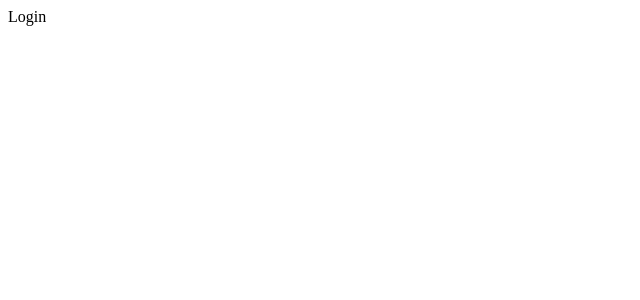
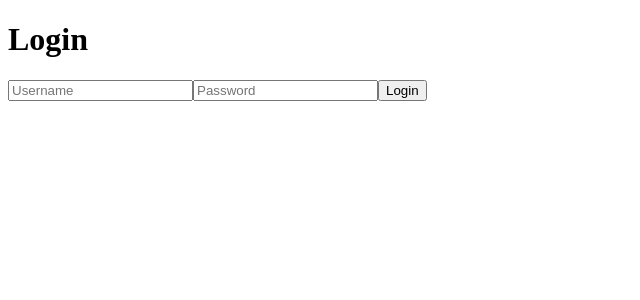
Before and after one commit to ArenaofDust/NoteKeeper, a React (Vite) app in the folder frontend/: page /login in a window 1280 px wide. Shown: the top 300 px of the page, without its empty margins (0-640 px from the left). Built offline with nearby package versions, Linux system fonts and the light colour scheme.

Commit message:
Added route to form

```diff
--- a/frontend/src/pages/Login.jsx
+++ b/frontend/src/pages/Login.jsx
@@ -1,5 +1,7 @@
+import Form from "../components/form"
+
 function Login() {
-    return <div>Login</div>
+    return <Form route="api/token/" method="login" />
 }
 
 export default Login
```
